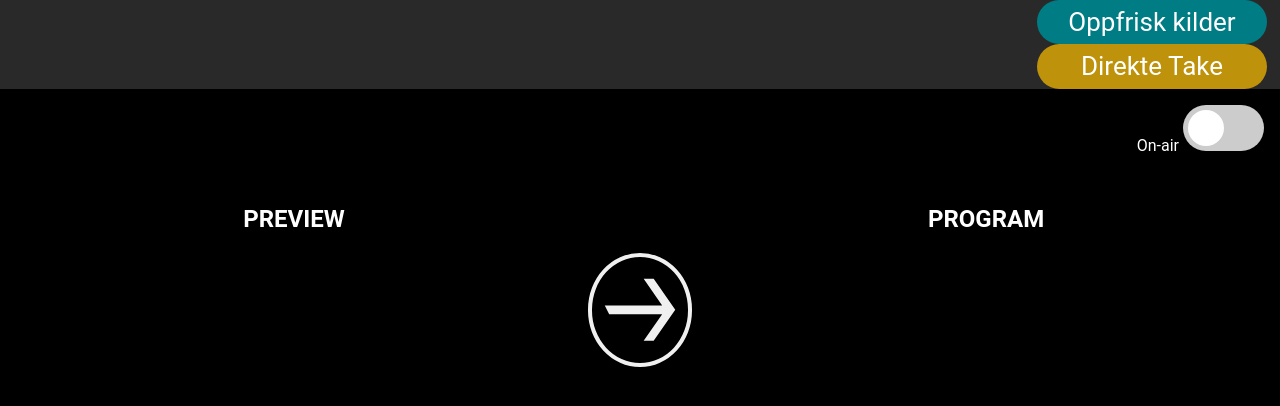
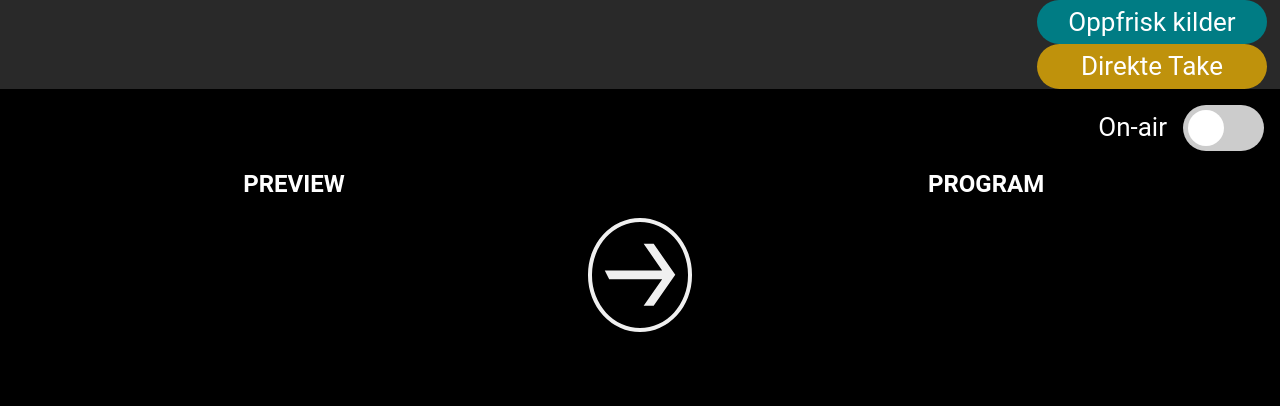
Before and after one commit to nrkno/sofie-cutout-tool, an Electron app: page index.html in a window 1280 px wide. Drawn offline with Linux system fonts and the light colour scheme; no server answers.

Commit message:
fix: vertically align on/off air control label and switch

```diff
--- a/client/styles/stream-controls.css
+++ b/client/styles/stream-controls.css
@@ -5,5 +5,8 @@
 	padding: 0 var(--standard-gap);
 }
 
+/* TODO: this should be a part of the actual slider component */
 .stream-control {
+	display: flex;
+	align-items: center;
 }
--- a/components/ui/stream-control-switch.css
+++ b/components/ui/stream-control-switch.css
@@ -1,6 +1,8 @@
 /* The actual visible label */
 .stream-connect--label {
-	line-height: 81px;
+	font-size: 1.625em;
+	line-height: 1.5em;
+	margin-right: var(--standard-gap);
 }
 
 /* The switch - the box around the slider */
```
